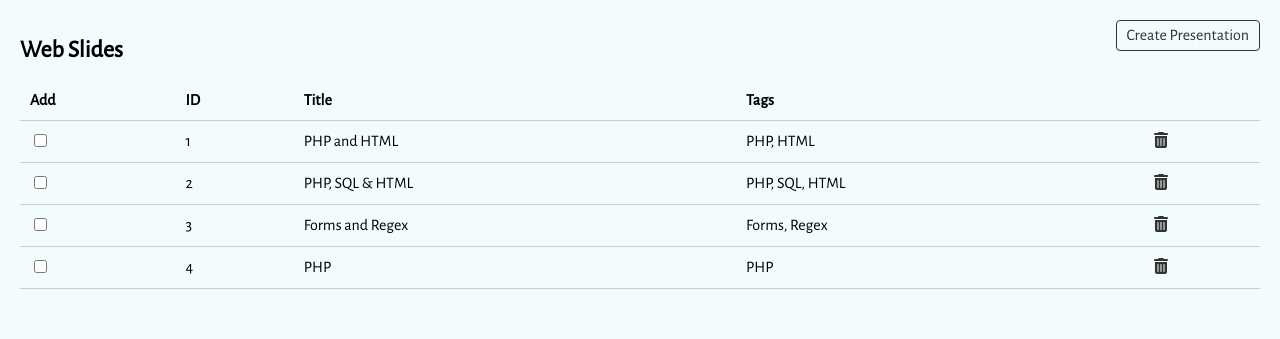
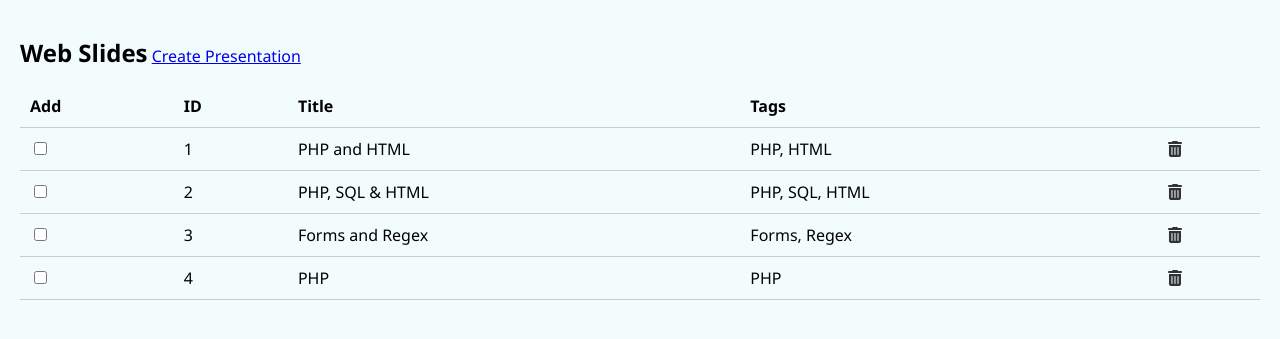
Before and after one commit to ssevdeva/web-project, a PHP site: page /php/index.php in a window 1280 px wide. Shown: the top 339 px of the page. Run offline with PHP 8.4, Linux system fonts and the light colour scheme; data comes from the database, SQL or seed files in the repository.

Commit message:
Style changes

```diff
--- a/css/index.css
+++ b/css/index.css
@@ -1,10 +1,12 @@
 @import 'colors.css';
 
 body {
-    font-family: 'Alegreya Sans', 'Lucida Sans', 'Lucida Sans Regular', 'Lucida Grande', 'Lucida Sans Unicode', Geneva, Verdana, sans-serif;
+    font-family:'Segoe UI', Tahoma, Geneva, Verdana, sans-serif;
     margin: 0;
     padding: 20px;
     background-color: var(--color-background);
+    background-size: cover;
+    position: relative;
   }
 
   .container {
@@ -17,7 +19,7 @@ body {
     font-size: 24px;
   }
 
-  .create-presentation {
+  .navButton {
     float: right;
     font-size: 16px;
     text-decoration: none;
```
